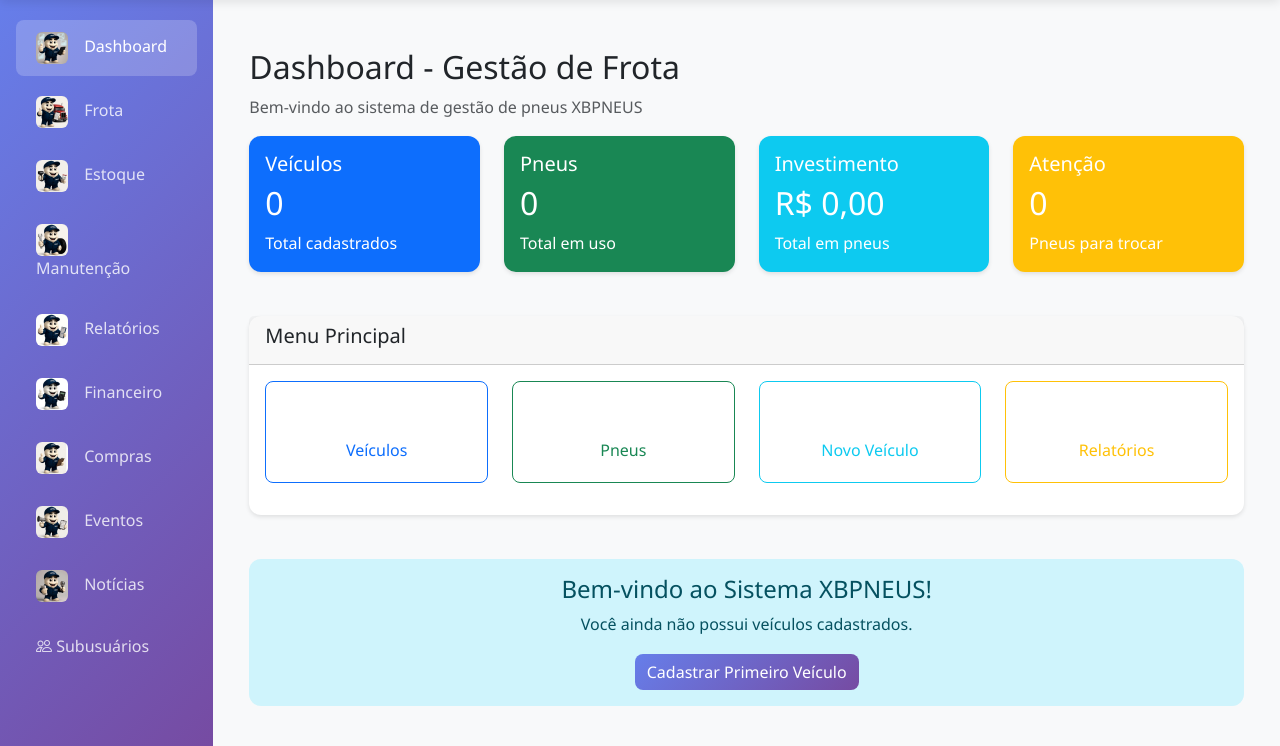
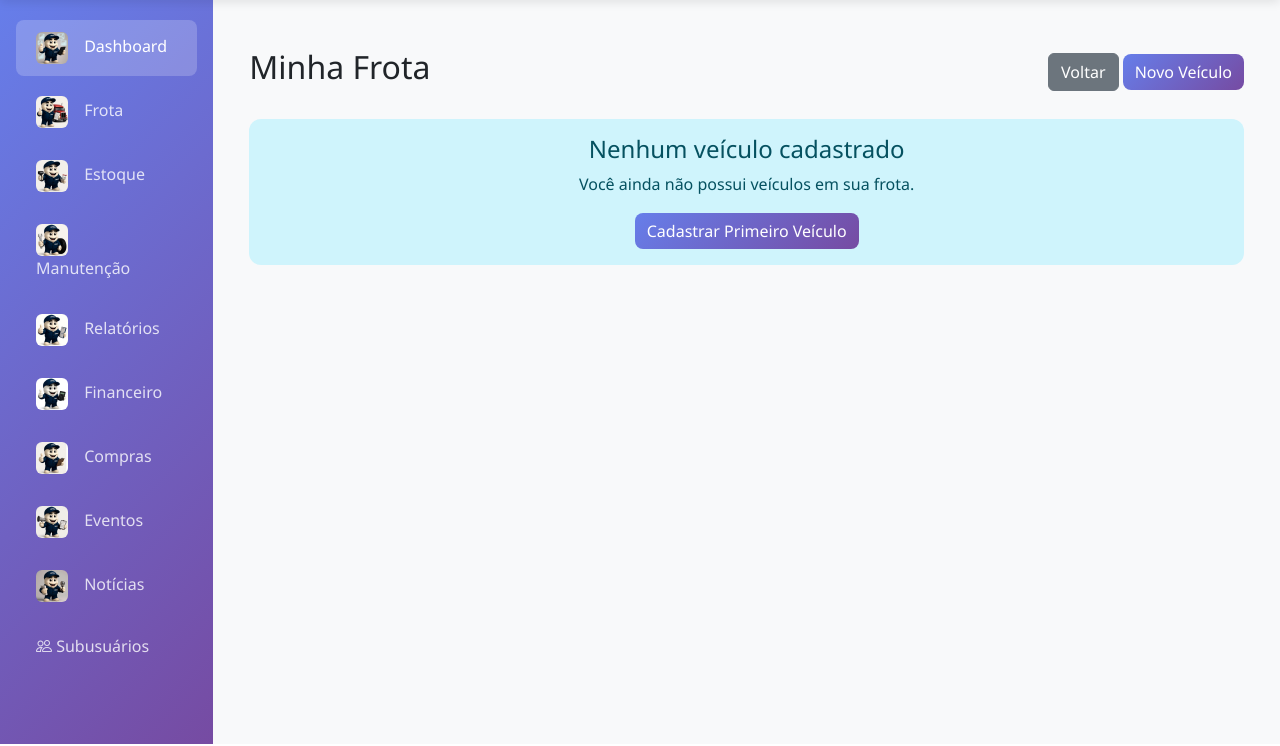
Before and after one commit to xbpneus-gestao-de-frota/FER, a Django app: page /frota/ in a window 1280 px wide. Shown: the part 64-810 px from the top of the page. Run offline with Django 4.2, Linux system fonts and the light colour scheme; the visitor is signed in with stand-in values (Sample User, id 1); data that the repository does not hold is empty.

Commit message:
Migração completa: rotas 'veiculos' → 'frota' e 'pneus' → 'estoque' com compatibilidade

```diff
--- a/xbpneus/apps/frota/templates/frota/veiculo_detalhes.html
+++ b/xbpneus/apps/frota/templates/frota/veiculo_detalhes.html
@@ -62,10 +62,10 @@
             </div>
             <div class="col-md-4 text-md-end">
                 <div class="btn-group" role="group">
-                    <a href="{% url 'frota:veiculo_editar' veiculo.id %}" class="btn btn-light">
+                    <a href="{% url 'frota:editar_frota' veiculo.id %}" class="btn btn-light">
                         <i class="bi bi-pencil"></i> Editar
                     </a>
-                    <a href="{% url 'frota:veiculos_lista' %}" class="btn btn-outline-light">
+                    <a href="{% url 'frota:listar_frota' %}" class="btn btn-outline-light">
                         <i class="bi bi-arrow-left"></i> Voltar
                     </a>
                 </div>
--- a/xbpneus/apps/frota/templates/frota/veiculo_form.html
+++ b/xbpneus/apps/frota/templates/frota/veiculo_form.html
@@ -69,7 +69,7 @@
                             <button type="submit" class="btn btn-primary">
                                 <i class="fas fa-save"></i> Salvar
                             </button>
-                            <a href="{% url 'frota:listar_veiculos' %}" class="btn btn-secondary">
+                            <a href="{% url 'frota:listar_frota' %}" class="btn btn-secondary">
                                 <i class="fas fa-times"></i> Cancelar
                             </a>
                         </div>
--- a/xbpneus/apps/frota/templates/frota/veiculos_lista.html
+++ b/xbpneus/apps/frota/templates/frota/veiculos_lista.html
@@ -1,19 +1,19 @@
 {% extends 'base/base.html' %}
 {% load static %}
 
-{% block title %}Veículos - Gestão de Frota{% endblock %}
+{% block title %}Frota - Gestão de Frota{% endblock %}
 
 {% block content %}
 <div class="container mt-4">
     <div class="row">
         <div class="col-12">
             <div class="d-flex justify-content-between align-items-center mb-4">
-                <h2>Meus Veículos</h2>
+                <h2>Minha Frota</h2>
                 <div>
                     <a href="{% url 'frota:dashboard' %}" class="btn btn-secondary">
                         <i class="fas fa-arrow-left"></i> Voltar
                     </a>
-                    <a href="{% url 'frota:cadastrar_veiculo' %}" class="btn btn-primary">
+                    <a href="{% url 'frota:cadastrar_frota' %}" class="btn btn-primary">
                         <i class="fas fa-plus"></i> Novo Veículo
                     </a>
                 </div>
@@ -52,16 +52,16 @@
                                     </td>
                                     <td>
                                         <div class="btn-group" role="group">
-                                            <a href="{% url 'frota:detalhes_veiculo' veiculo.id %}"
+                                            <a href="{% url 'frota:detalhes_frota' veiculo.id %}"
                                                class="btn btn-sm btn-primary" title="Ver Detalhes">
                                                 <i class="fas fa-eye"></i>
                                             </a>
-                                            <a href="{% url 'frota:editar_veiculo' veiculo.id %}"
+                                            <a href="{% url 'frota:editar_frota' veiculo.id %}"
                                                class="btn btn-sm btn-warning" title="Editar">
                                                 <i class="fas fa-edit"></i>
                                             </a>
-                                            <a href="{% url 'frota:cadastrar_pneu_veiculo' veiculo.id %}"
-                                               class="btn btn-sm btn-success" title="Adicionar Pneu">
+                                            <a href="/frota/estoque/vincular/"
+                                               class="btn btn-sm btn-success" title="Vincular Pneu">
                                                 <i class="fas fa-plus"></i>
                                             </a>
                                         </div>
@@ -81,7 +81,7 @@
             <div class="alert alert-info text-center">
                 <h4>Nenhum veículo cadastrado</h4>
                 <p>Você ainda não possui veículos em sua frota.</p>
-                <a href="{% url 'frota:cadastrar_veiculo' %}" class="btn btn-primary">
+                <a href="{% url 'frota:cadastrar_frota' %}" class="btn btn-primary">
                     <i class="fas fa-plus"></i> Cadastrar Primeiro Veículo
                 </a>
             </div>
--- a/xbpneus/apps/frota/urls.py
+++ b/xbpneus/apps/frota/urls.py
@@ -1,33 +1,51 @@
 from django.urls import path, include
 from . import views
+from django.shortcuts import redirect
 
 app_name = 'frota'
 
+# Views de redirecionamento para compatibilidade
+def redirect_veiculos_lista(request):
+    return redirect('frota:listar_frota')
+
+def redirect_veiculos_cadastrar(request):
+    return redirect('frota:cadastrar_frota')
+
+def redirect_veiculos_detalhes(request, veiculo_id):
+    return redirect('frota:detalhes_frota', veiculo_id=veiculo_id)
+
+def redirect_veiculos_editar(request, veiculo_id):
+    return redirect('frota:editar_frota', veiculo_id=veiculo_id)
+
+def redirect_pneus_para_estoque(request):
+    return redirect('estoque:dashboard')
+
 urlpatterns = [
-    # Dashboard da Frota
-    path('', views.dashboard_frota, name='dashboard'),
+    # Dashboard da Frota (rota raiz)
+    path('', views.listar_veiculos, name='dashboard'),
 
-    # Frota (antigo: veículos)
-    path('veiculos/', views.listar_veiculos, name='listar_veiculos'),  # Manter para compatibilidade
-    path('veiculos/cadastrar/', views.cadastrar_veiculo, name='cadastrar_veiculo'),  # Manter para compatibilidade
-    path('veiculos/<int:veiculo_id>/', views.detalhes_veiculo, name='detalhes_veiculo'),  # Manter para compatibilidade
-    path('veiculos/<int:veiculo_id>/editar/', views.editar_veiculo, name='editar_veiculo'),  # Manter para compatibilidade
-
-    # Novas rotas da Frota
+    # Rotas principais da Frota (nova nomenclatura)
     path('lista/', views.listar_veiculos, name='listar_frota'),
     path('cadastrar/', views.cadastrar_veiculo, name='cadastrar_frota'),
-    path('<int:veiculo_id>/', views.detalhes_veiculo, name='detalhes_frota'),
-    path('<int:veiculo_id>/editar/', views.editar_veiculo, name='editar_frota'),
+    path('detalhes/<int:veiculo_id>/', views.detalhes_veiculo, name='detalhes_frota'),
+    path('editar/<int:veiculo_id>/', views.editar_veiculo, name='editar_frota'),
 
-    # Estoque de Pneus (novo sistema principal)
+    # Estoque de Pneus (sistema principal)
     path('estoque/', include('xbpneus.apps.frota.urls_estoque')),
-
-    # Pneus (sistema antigo - redirecionamento para estoque)
-    path('pneus/', views.listar_pneus, name='listar_pneus'),  # Manter para compatibilidade
-    path('pneus/cadastrar/', views.cadastrar_pneu, name='cadastrar_pneu'),  # Manter para compatibilidade
-    path('pneus/cadastrar/<int:veiculo_id>/', views.cadastrar_pneu, name='cadastrar_pneu_veiculo'),  # Manter para compatibilidade
-    path('pneus/<int:pneu_id>/editar/', views.editar_pneu, name='editar_pneu'),  # Manter para compatibilidade
 
     # Relatórios
     path('relatorios/', views.relatorios, name='relatorios'),
+
+    # === ROTAS DE COMPATIBILIDADE (redirecionamentos) ===
+    # Frota (antigo: veículos)
+    path('veiculos/', redirect_veiculos_lista, name='listar_veiculos'),
+    path('veiculos/cadastrar/', redirect_veiculos_cadastrar, name='cadastrar_veiculo'),
+    path('veiculos/<int:veiculo_id>/', redirect_veiculos_detalhes, name='detalhes_veiculo'),
+    path('veiculos/<int:veiculo_id>/editar/', redirect_veiculos_editar, name='editar_veiculo'),
+
+    # Pneus (redirecionamento para estoque)
+    path('pneus/', redirect_pneus_para_estoque, name='listar_pneus'),
+    path('pneus/cadastrar/', redirect_pneus_para_estoque, name='cadastrar_pneu'),
+    path('pneus/cadastrar/<int:veiculo_id>/', redirect_pneus_para_estoque, name='cadastrar_pneu_veiculo'),
+    path('pneus/<int:pneu_id>/editar/', redirect_pneus_para_estoque, name='editar_pneu'),
 ]
--- a/xbpneus/apps/frota/views.py
+++ b/xbpneus/apps/frota/views.py
@@ -48,7 +48,7 @@ def cadastrar_veiculo(request):
             veiculo.usuario = request.user
             veiculo.save()
             messages.success(request, 'Veículo cadastrado com sucesso!')
-            return redirect('frota:listar_veiculos')
+            return redirect('frota:listar_frota')
     else:
         form = VeiculoForm()
 
@@ -64,7 +64,7 @@ def editar_veiculo(request, veiculo_id):
         if form.is_valid():
             form.save()
             messages.success(request, 'Veículo atualizado com sucesso!')
-            return redirect('frota:listar_veiculos')
+            return redirect('frota:listar_frota')
     else:
         form = VeiculoForm(instance=veiculo)
 
@@ -104,7 +104,7 @@ def cadastrar_pneu(request, veiculo_id=None):
         if form.is_valid():
             pneu = form.save()
             messages.success(request, 'Pneu cadastrado com sucesso!')
-            return redirect('frota:detalhes_veiculo', veiculo_id=pneu.veiculo.id)
+            return redirect('frota:detalhes_frota', veiculo_id=pneu.veiculo.id)
     else:
         form = PneuForm(usuario=request.user, initial={'veiculo': veiculo} if veiculo else None)
 
@@ -124,7 +124,7 @@ def editar_pneu(request, pneu_id):
         if form.is_valid():
             form.save()
             messages.success(request, 'Pneu atualizado com sucesso!')
-            return redirect('frota:detalhes_veiculo', veiculo_id=pneu.veiculo.id)
+            return redirect('frota:detalhes_frota', veiculo_id=pneu.veiculo.id)
     else:
         form = PneuForm(instance=pneu, usuario=request.user)
 
--- a/xbpneus/templates/base/base.html
+++ b/xbpneus/templates/base/base.html
@@ -152,7 +152,7 @@
                         </a>
 
                         <!-- Frota (antigo: Veículos) -->
-                        <a class="nav-link" href="/frota/lista/">
+                        <a class="nav-link" href="/frota/">
                             <img src="{% static 'mascotes/frota.webp' %}" alt="Frota" class="menu-mascote-icon">
                             Frota
                         </a>
```
